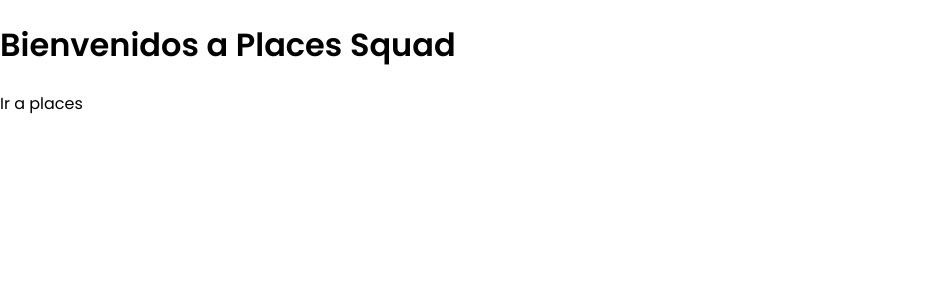
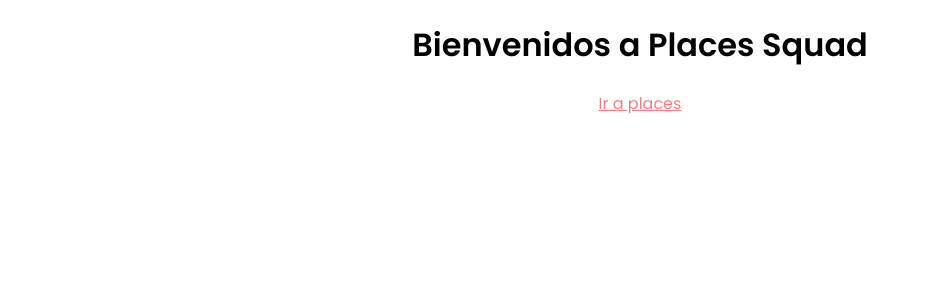
Before and after one commit to carlosHGit/card-component-booking, a Next.js app: page / in a window 1280 px wide. Shown: the top 300 px of the page, without its empty margins (0-928 px from the left). Built offline with nearby package versions, Linux system fonts and the light colour scheme.

Commit message:
(chore) styles for root page

```diff
--- a/src/pages/index.js
+++ b/src/pages/index.js
@@ -1,14 +1,29 @@
 import Link from "next/link";
+import styled from 'styled-components';
+
 
 export default function Home() {
   return (
     <>
-      <h1>Bienvenidos a Places Squad</h1>
-      <Link href={'/Places'}>
-        <a>
+      <Container>
+        <h1>Bienvenidos a Places Squad</h1>
+        <Link href={'/Places'}>
+          <Anchor>
             Ir a places
-        </a>
-      </Link>
+          </Anchor>
+        </Link>
+      </Container>
     </>
   )
 }
+
+const Anchor = styled.a`
+  text-decoration: underline;
+  color: lightcoral;
+  cursor: pointer;
+`;
+
+const Container = styled.div`
+  display: grid;
+  place-items: center;
+`;
```
Also changed, not shown: src/pages/Places.jsx (+24 -3 lines).
